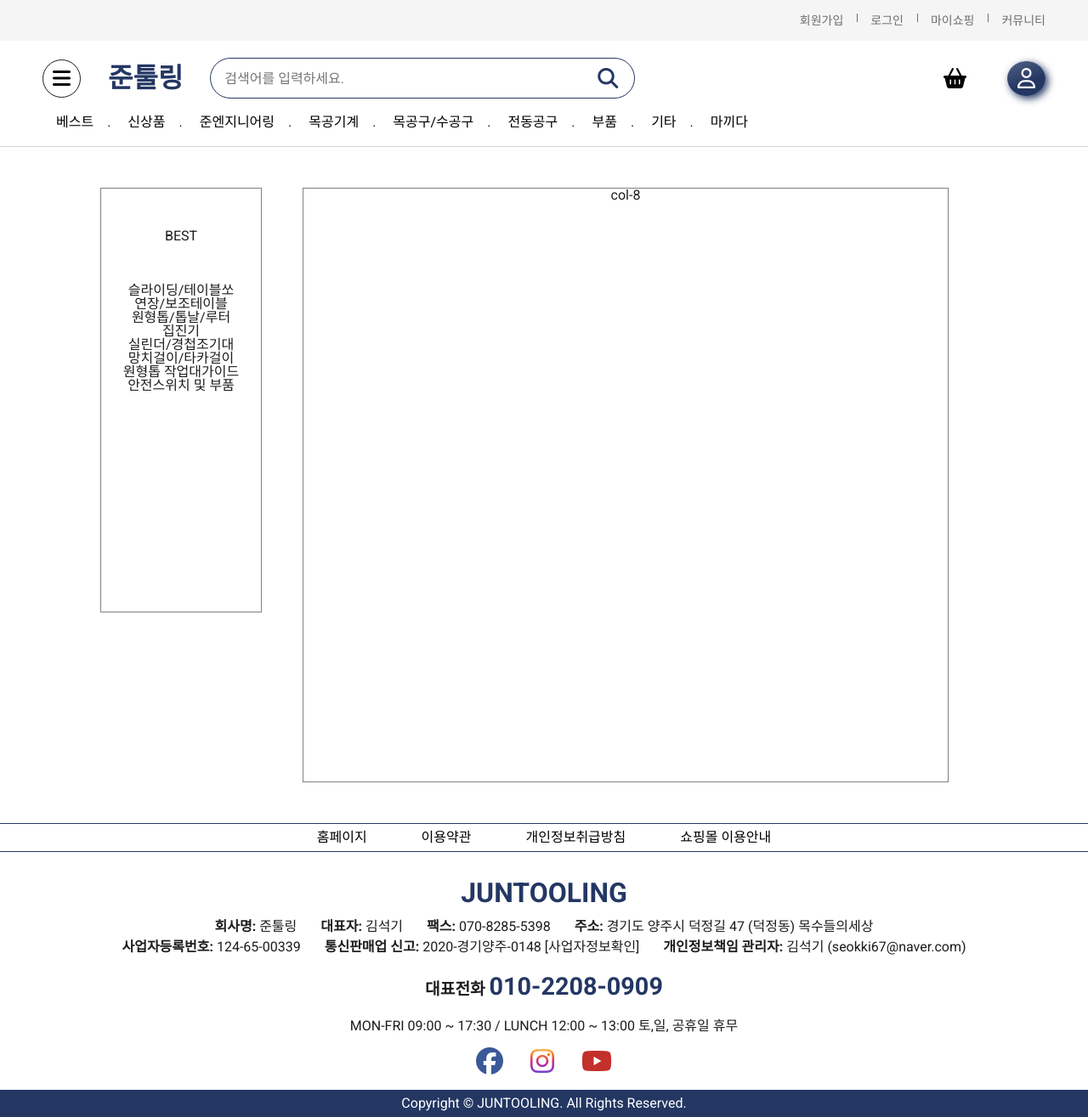
After one commit to Joontooling/joontooling, a Django app: page /products/product_list/ in a window 1280 px wide. The commit adds this page. Shown: the whole page at 85% size. Run offline with Django 3.2, Linux system fonts and the light colour scheme; some libraries are stand-ins or nearby versions.

Commit message:
design 상품목록

```diff
--- a/products/templates/products/index.html
+++ b/products/templates/products/index.html
@@ -1,5 +1,4 @@
 {% extends 'base.html' %}
-{% load static %}
 
 {% block content %}
 <div class="product-index-default">
--- /dev/null
+++ b/products/templates/products/product_list.html
@@ -0,0 +1,28 @@
+{% extends 'base.html' %}
+
+{% block content %}
+<div class="container">
+  <div class="row my-5">
+    <!-- Side Bar -->
+    <div class="col-2 mx-5 product-list-sideBar">
+      <div>
+        <h1 class="my-5">BEST</h1>
+        <ul>
+          <li>슬라이딩/테이블쏘</li>
+          <li>연장/보조테이블</li>
+          <li>원형톱/톱날/루터</li>
+          <li>집진기</li>
+          <li>실린더/경첩조기대</li>
+          <li>망치걸이/타카걸이</li>
+          <li>원형톱 작업대가이드</li>
+          <li>안전스위치 및 부품</li>
+        </ul>
+      </div>
+    </div>
+    <!-- Items -->
+    <div class="col-8 product-list-Items">
+      col-8
+    </div>
+  </div>
+</div>
+{% endblock content %}
--- a/products/urls.py
+++ b/products/urls.py
@@ -10,4 +10,5 @@ urlpatterns = [
     path("order/", views.order, name="order"),
     path("order_done/", views.order_done, name="order_done"),
     path('product_create', views.product_create, name="product_create"),
+    path('product_list/', views.product_list, name="product_list"),
 ]
--- a/products/views.py
+++ b/products/views.py
@@ -41,3 +41,6 @@ def product_create(request):
     }
 
     return render(request, "products/product_create.html", context)
+
+def product_list(request):
+    return render(request, "products/product_list.html")
--- a/static/css/main.css
+++ b/static/css/main.css
@@ -10,6 +10,7 @@
 @import 'index.css';
 @import 'products/order.css';
 @import 'products/order_done.css';
+@import 'products/product_list.css';
 
 /* VARIAVLE */
 :root {
@@ -47,7 +48,7 @@ a {
   color: #000;
 }
 
-.container {
+.wrapper {
   position: relative;
   max-width: 1180px;
   min-width: 1180px;
@@ -227,7 +228,7 @@ button {
 }
 
 .inner__menu__item::before {
-  content: '·';
+  content: '.';
 }
 
 .inner__menu__item:first-child:before {
--- /dev/null
+++ b/static/css/products/product_list.css
@@ -0,0 +1,11 @@
+.product-list-sideBar {
+  border: 1px solid gray;
+  height: 500px;
+  text-align: center;
+}
+
+.product-list-Items {
+  border: 1px solid gray;
+  height: 700px;
+  text-align: center;
+}
--- a/templates/base.html
+++ b/templates/base.html
@@ -7,6 +7,9 @@
   <meta http-equiv="X-UA-Compatible" content="IE=edge">
   <meta name="viewport" content="width=device-width, initial-scale=1.0">
   <title>Document</title>
+  <!-- bootstrap5 CDN -->
+  <script defer src="https://cdn.jsdelivr.net/npm/bootstrap@5.3.0-alpha1/dist/js/bootstrap.bundle.min.js" integrity="sha384-w76AqPfDkMBDXo30jS1Sgez6pr3x5MlQ1ZAGC+nuZB+EYdgRZgiwxhTBTkF7CXvN" crossorigin="anonymous"></script>
+  <link href="https://cdn.jsdelivr.net/npm/bootstrap@5.3.0-alpha1/dist/css/bootstrap.min.css" rel="stylesheet" integrity="sha384-GLhlTQ8iRABdZLl6O3oVMWSktQOp6b7In1Zl3/Jr59b6EGGoI1aFkw7cmDA6j6gD" crossorigin="anonymous">
   <!-- Swiper CDN -->
   <link rel="stylesheet" href="https://cdn.jsdelivr.net/npm/swiper@9/swiper-bundle.min.css" />
   <!-- Fontawesome -->
@@ -33,11 +36,11 @@
   <header class="header">
 
     <!--Nav -->
-    <nav class="nav">
+    <nav class="">
 
       <!-- Nav-wrapper -->
       <div class="nav-wrapper">
-        <ul class="nav__items container">
+        <ul class="nav__items wrapper">
           <li class="nav__item"><a href="#">회원가입</a></li>
           <li class="nav__item"><a href="#">로그인</a></li>
           <li class="nav__item"><a href="#">마이쇼핑</a></li>
@@ -46,7 +49,7 @@
       </div>
 
       <!-- Inner -->
-      <div class="inner container">
+      <div class="inner wrapper">
         <!-- inner-search -->
         <div class="inner__wrap">
           <div class="inner__search--wrap">
@@ -55,7 +58,7 @@
               <i class="fa-solid fa-bars"></i>
             </button>
             <!-- category -->
-            <div class="category__wrap container">
+            <div class="category__wrap wrapper">
               <h4 class="category__wrap__title">:: 카테고리 전체보기</h4>
               <ul class="category__content">
 
```
